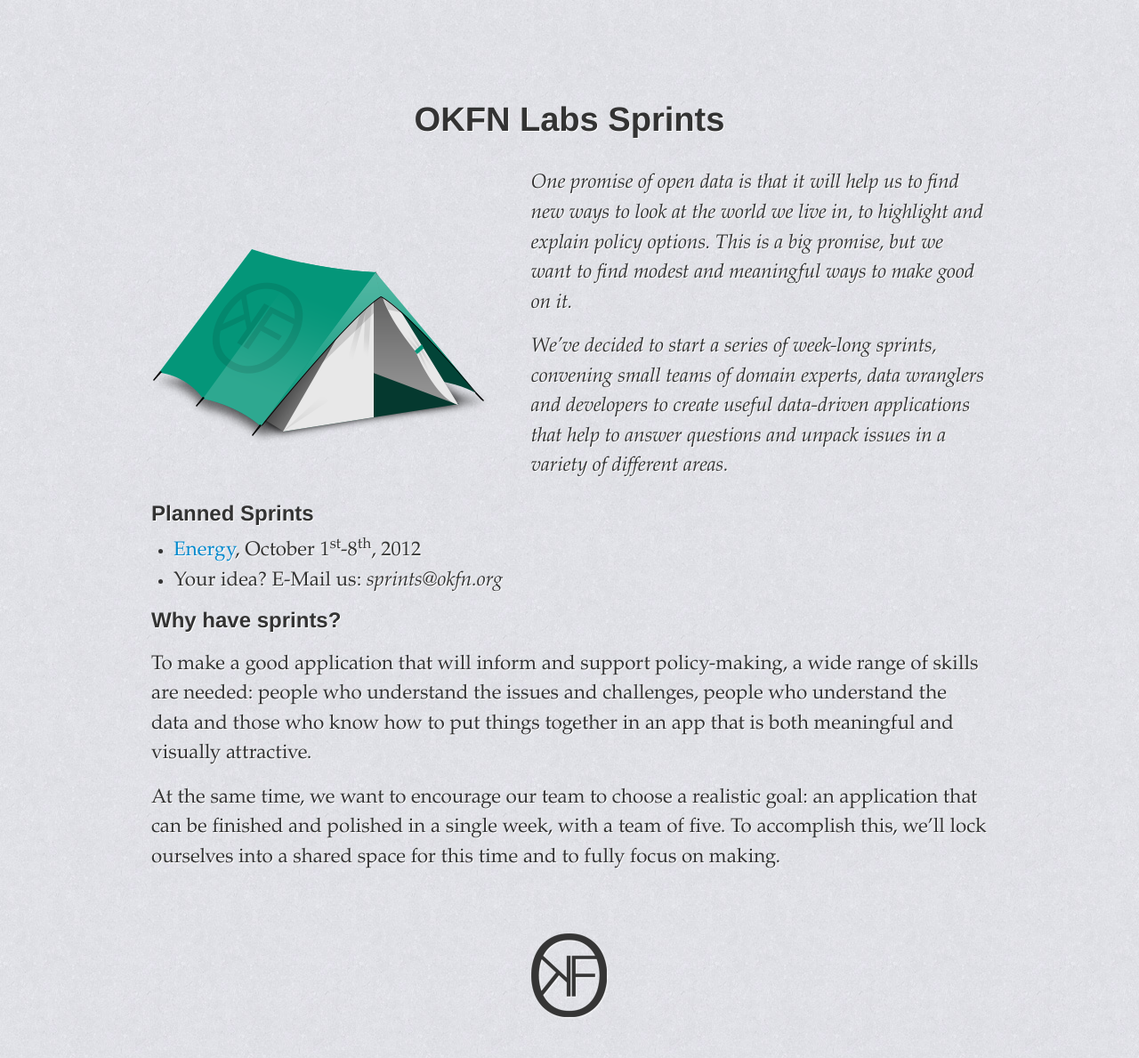
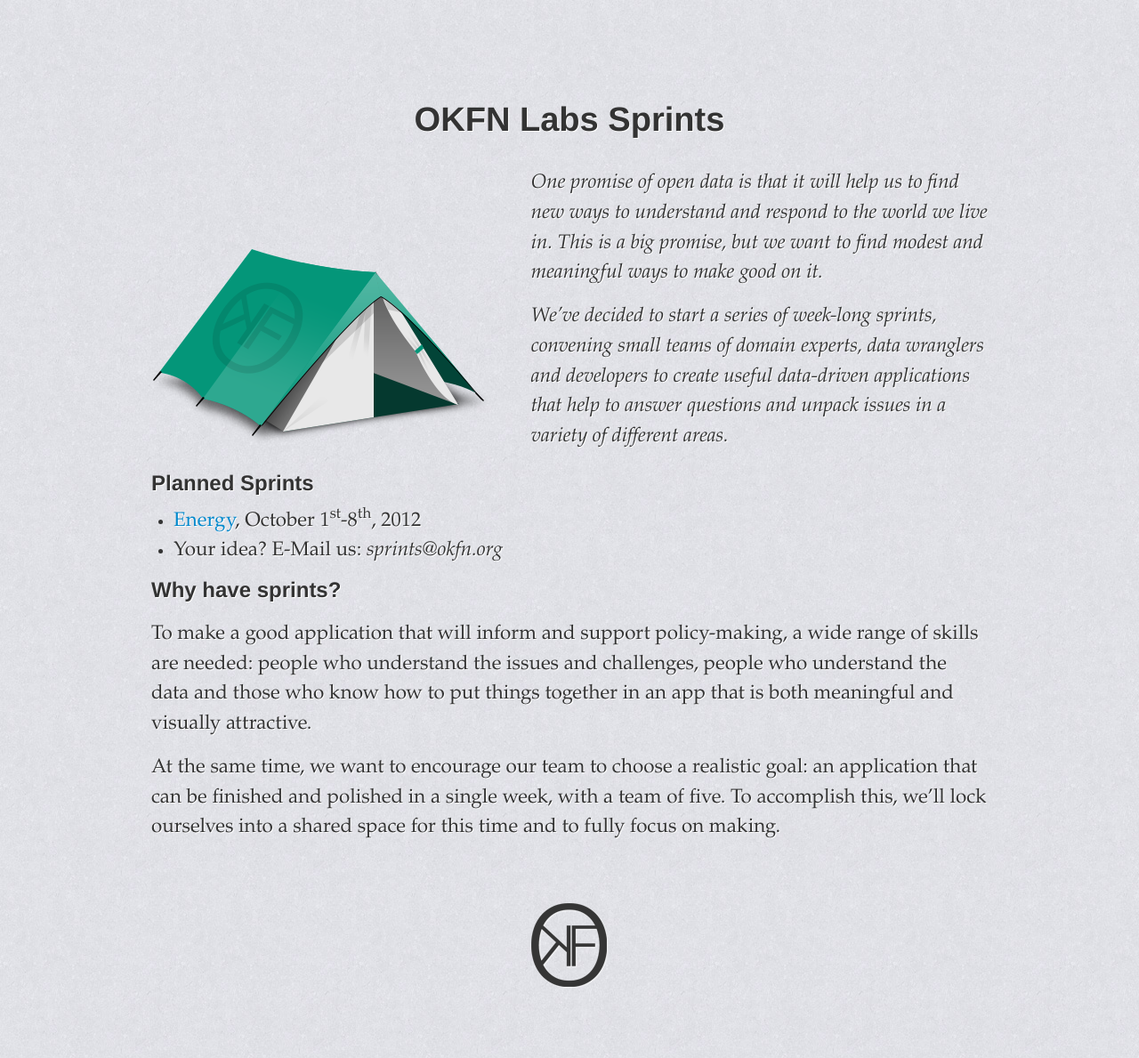
Before and after one commit to okfn/sprints.okfnlabs.org, a Jekyll site: the page built from index.md, in a window 1280 px wide. Shown: the whole page at 89% size. Built offline with Jekyll 4.4.1, drawn with Linux system fonts in a browser that asks for light colours; some web fonts are replaced; Markdown is read by kramdown in place of the engine named in the settings; after the commit the page ends 1156 px from its top, so only the background shows below that.

Commit message:
Make more neutral wrt content

```diff
--- a/index.md
+++ b/index.md
@@ -8,7 +8,7 @@ title: OKFN Labs Sprints
 
 <img src="/img/tent.png" class="logo main-logo">
 
-<p class="teaser">One promise of open data is that it will help us to find new ways to look at the world we live in, to highlight and explain policy options. This is a big promise, but we want to find modest and meaningful ways to make good on it.</p>
+<p class="teaser">One promise of open data is that it will help us to find new ways to understand and respond to the world we live in. This is a big promise, but we want to find modest and meaningful ways to make good on it.</p>
 <p class="teaser">We’ve decided to start a series of week-long sprints, convening small teams of domain experts, data wranglers and developers to create useful data-driven applications that help to answer questions and unpack issues in a variety of different areas.</p>
 
 <h2>Planned Sprints</h2>
```
